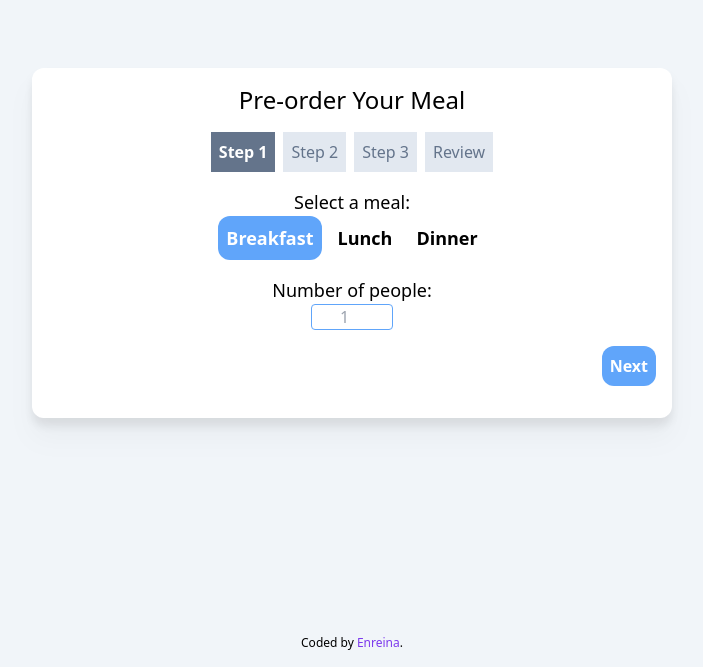
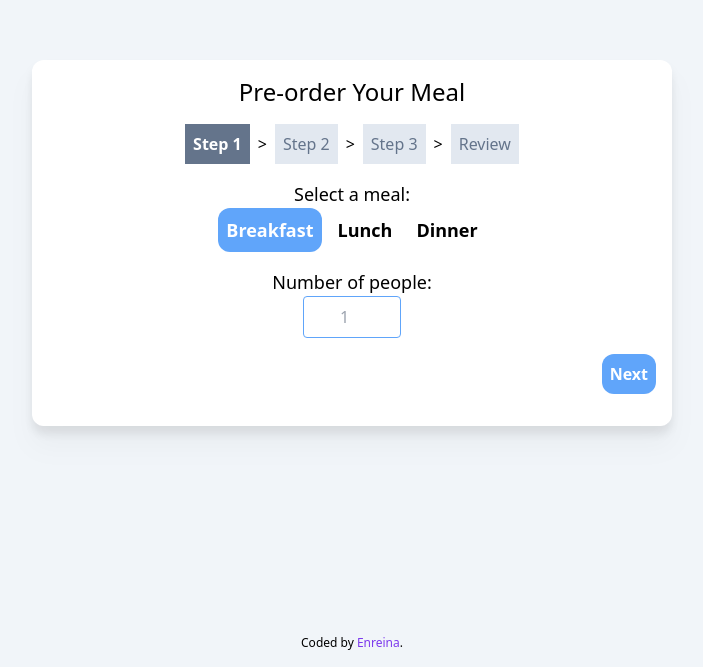
Before and after one commit to G123-jp/react_assignment, a Next.js app in the folder meal-order/: page / in a window 1280 px wide. Shown: the part 133-800 px from the top of the page, without its empty margins (288-991 px from the left). Built offline with nearby package versions, Linux system fonts and the light colour scheme.

Commit message:
Fix styling;

```diff
--- a/meal-order/components/PreOrderMealForm.tsx
+++ b/meal-order/components/PreOrderMealForm.tsx
@@ -31,12 +31,15 @@ const FormProgress = ({ currentStep }: { currentStep: number }) => {
       <FormProgressItem isHighlighted={currentStep === 0}>
         Step 1
       </FormProgressItem>
+      <span className="py-2 px-1">{">"}</span>
       <FormProgressItem isHighlighted={currentStep === 1}>
         Step 2
       </FormProgressItem>
+      <span className="py-2 px-1">{">"}</span>
       <FormProgressItem isHighlighted={currentStep === 2}>
         Step 3
       </FormProgressItem>
+      <span className="py-2 px-1">{">"}</span>
       <FormProgressItem isHighlighted={currentStep === 3}>
         Review
       </FormProgressItem>
--- a/meal-order/components/steps/Step1Form.tsx
+++ b/meal-order/components/steps/Step1Form.tsx
@@ -71,7 +71,7 @@ export default function Step1Form({
       <h2 className="text-lg mt-4">Number of people:</h2>
       <div>
         <input
-          className="border border-solid border-blue-400 rounded text-center"
+          className="border border-solid border-blue-400 rounded text-center p-2"
           type="number"
           min="1"
           max="10"
--- a/meal-order/components/steps/Step2Form.tsx
+++ b/meal-order/components/steps/Step2Form.tsx
@@ -1,7 +1,6 @@
 import { RestaurantList } from "@/pages/api/restaurants";
+import { MealType } from "@/shared/types";
 import { useEffect, useState } from "react";
-
-type MealType = "breakfast" | "lunch" | "dinner";
 
 export default function Step2Form({
   selectedMealType = "breakfast",
@@ -23,7 +22,7 @@ export default function Step2Form({
 
   return (
     <div className="flex flex-row justify-center mt-4">
-      <select>
+      <select className="border border-solid border-blue-400 p-2">
         <option value="">
           {isLoading ? "Loading restaurant list.." : "Pick a restaurant"}
         </option>
--- a/meal-order/components/steps/Step3Form.tsx
+++ b/meal-order/components/steps/Step3Form.tsx
@@ -4,7 +4,7 @@ export default function Step3Form() {
       <li className="flex flex-row justify-between">
         <span>Menu 1</span>
         <input
-          className="border border-solid border-blue-400 rounded text-center  "
+          className="border border-solid border-blue-400 rounded text-center p-2"
           type="number"
           min="0"
           max="10"
@@ -14,7 +14,7 @@ export default function Step3Form() {
       <li className="flex flex-row justify-between">
         <span>Menu 2</span>
         <input
-          className="border border-solid border-blue-400 rounded text-center  "
+          className="border border-solid border-blue-400 rounded text-center p-2"
           type="number"
           min="0"
           max="10"
```
